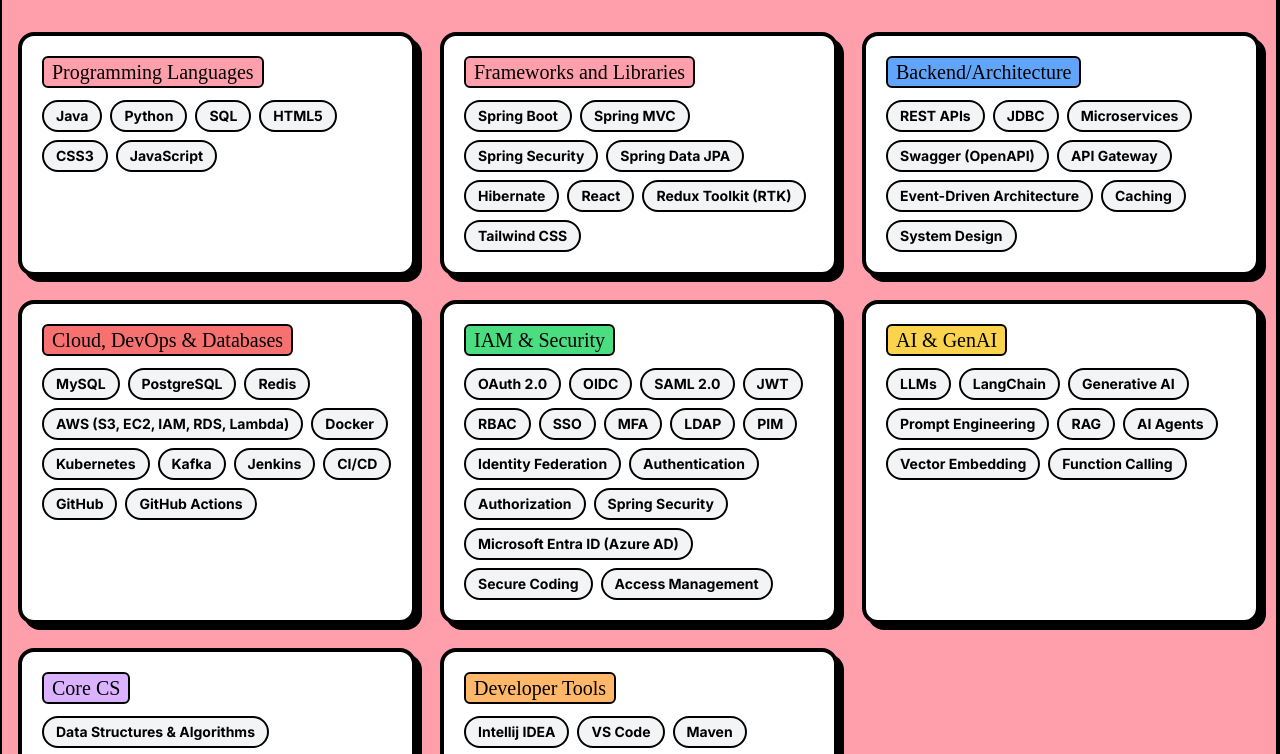
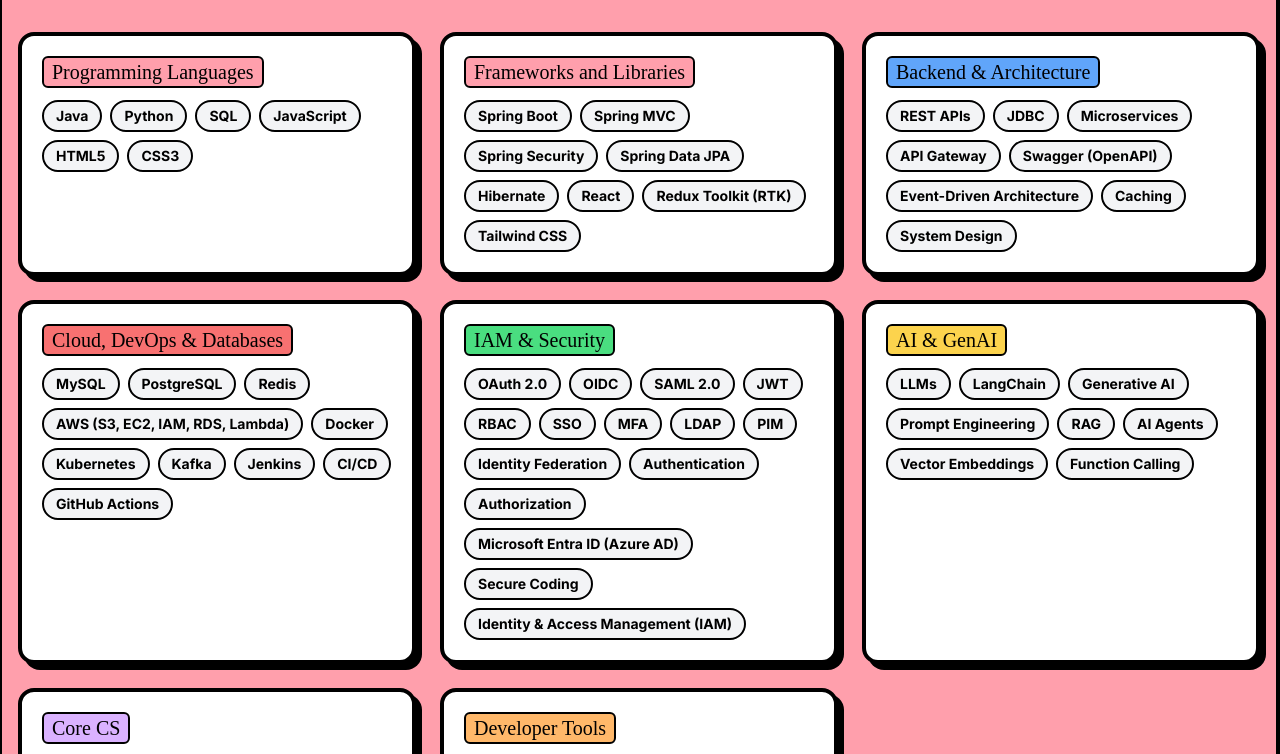
Before and after one commit to rajSunny5714/new-portfolio, a React (Vite) app: page / in a window 1280 px wide. Shown: the part 2610-3364 px from the top of the page. Built offline with nearby package versions, Linux system fonts and the light colour scheme; the HTML template or start-up script is replaced by a standard one; a web font is replaced by a local one.

Commit message:
Update Skills.tsx

```diff
--- a/src/components/sections/Skills.tsx
+++ b/src/components/sections/Skills.tsx
@@ -47,9 +47,9 @@
               'Java',
               'Python',
               'SQL',
+              'JavaScript',
               'HTML5',
               'CSS3',
-              'JavaScript',
             ]}
           />
 
@@ -69,21 +69,21 @@
           />
 
           <SkillCategory
-            title="Backend/Architecture"
+            title="Backend & Architecture"
             color="bg-custom-blue"
             skills={[
               'REST APIs',
               'JDBC',
               'Microservices',
+              'API Gateway',
               'Swagger (OpenAPI)',
-              'API Gateway',
               'Event-Driven Architecture',
               'Caching',
               'System Design',
             ]}
           />
 
-        <SkillCategory
+          <SkillCategory
             title="Cloud, DevOps & Databases"
             color="bg-custom-red"
             skills={[
@@ -96,10 +96,9 @@
               'Kafka',
               'Jenkins',
               'CI/CD',
-              'GitHub',
               'GitHub Actions',
             ]}
-         />
+          />
 
           <SkillCategory
             title="IAM & Security"
@@ -117,10 +116,9 @@
               'Identity Federation',
               'Authentication',
               'Authorization',
-              'Spring Security',
               'Microsoft Entra ID (Azure AD)',
               'Secure Coding',
-              'Access Management',
+              'Identity & Access Management (IAM)',
             ]}
           />
 
@@ -134,18 +132,18 @@
               'Prompt Engineering',
               'RAG',
               'AI Agents',
-              'Vector Embedding',
+              'Vector Embeddings',
               'Function Calling',
             ]}
           />
 
           <SkillCategory
-            title="Core CS "
+            title="Core CS"
             color="bg-purple-300"
             skills={[
               'Data Structures & Algorithms',
               'Object-Oriented Programming',
-              'Java Collection Framework',
+              'Java Collections Framework',
             ]}
           />
 
@@ -153,13 +151,15 @@
             title="Developer Tools"
             color="bg-orange-300"
             skills={[
-              'Intellij IDEA',
+              'IntelliJ IDEA',
               'VS Code',
               'Maven',
               'Gradle',
-              'JUnit',
+              'JUnit 5',
+              'Git',
+              'GitHub',
               'ServiceNow',
-              'JIRA',
+              'Jira',
               'Okta',
               'Postman',
             ]}
```
